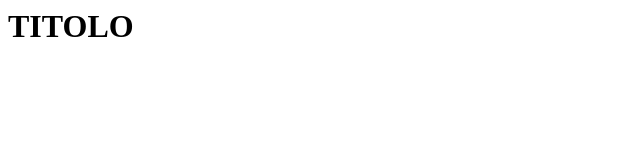
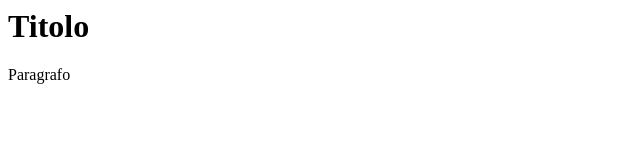
Before and after one commit to Fraigni/TEP_4G, a plain HTML site: page index.html in a window 1280 px wide. Shown: the whole page, without its empty margins (0-640 px from the left). Drawn offline with Linux system fonts and the light colour scheme.

Commit message:
Update index.html

```diff
--- a/index.html
+++ b/index.html
@@ -1,8 +1,16 @@
 <DOCTYPE html>
   <html>
     <head>
+      <meta charset="utf-8">
+      <title>J5 01</title>
     </head>
     <body>
-      <h1>TITOLO</h1>
+      <h1>Titolo</h1>
+      <p>Paragrafo</p>
+
+      <script>
+    console.log(^test^+"45","test2",45)
+
+        </script>
     </body>
   </html>
```
